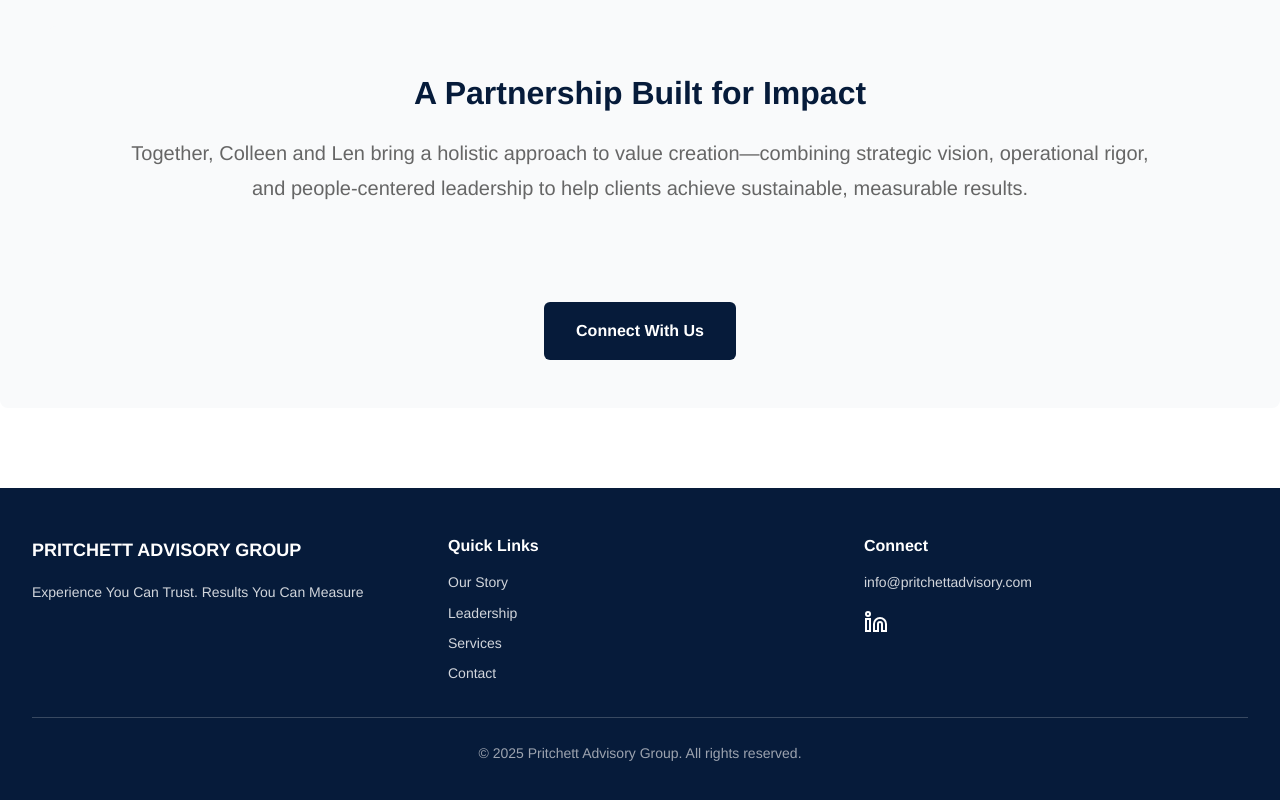
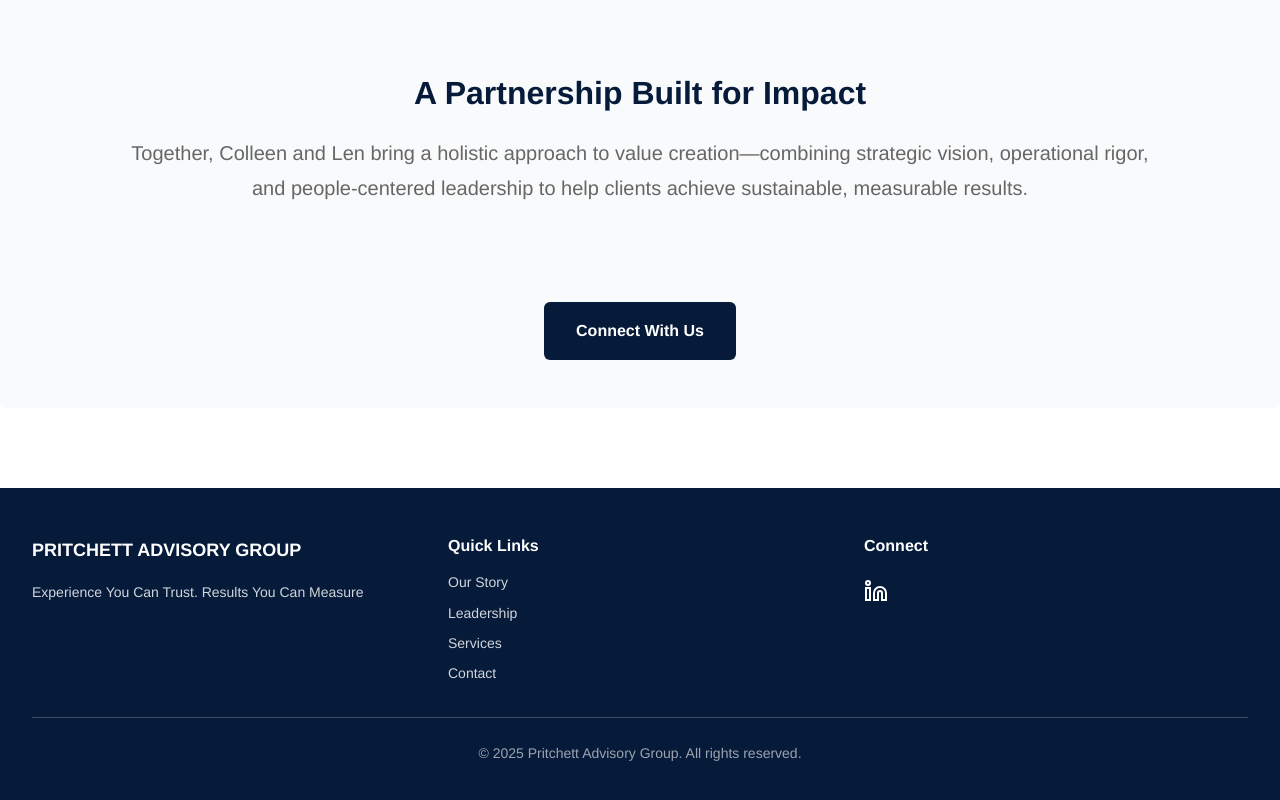
Before and after one commit to lenpritchett/pritchettadvisory, a plain HTML site: page leadership.html in a window 1280 px wide. Shown: the part 1638-2438 px from the top of the page. Drawn offline with Linux system fonts and the light colour scheme.

```diff
--- a/leadership.html
+++ b/leadership.html
@@ -223,7 +223,7 @@
                 </div>
                 <div class="footer-col">
                     <h4 class="footer-title">Connect</h4>
-                    <p class="footer-contact">info@pritchettadvisory.com</p>
+                    <!-- <p class="footer-contact">info@pritchettadvisory.com</p> -->
                     <a href="https://www.linkedin.com/company/pritchett-advisory-group/" target="_blank" rel="noopener noreferrer" class="social-icon">
                         <svg width="24" height="24" viewBox="0 0 24 24" fill="none" stroke="currentColor" stroke-width="2">
                             <path d="M16 8a6 6 0 0 1 6 6v7h-4v-7a2 2 0 0 0-2-2 2 2 0 0 0-2 2v7h-4v-7a6 6 0 0 1 6-6z"></path>
```
